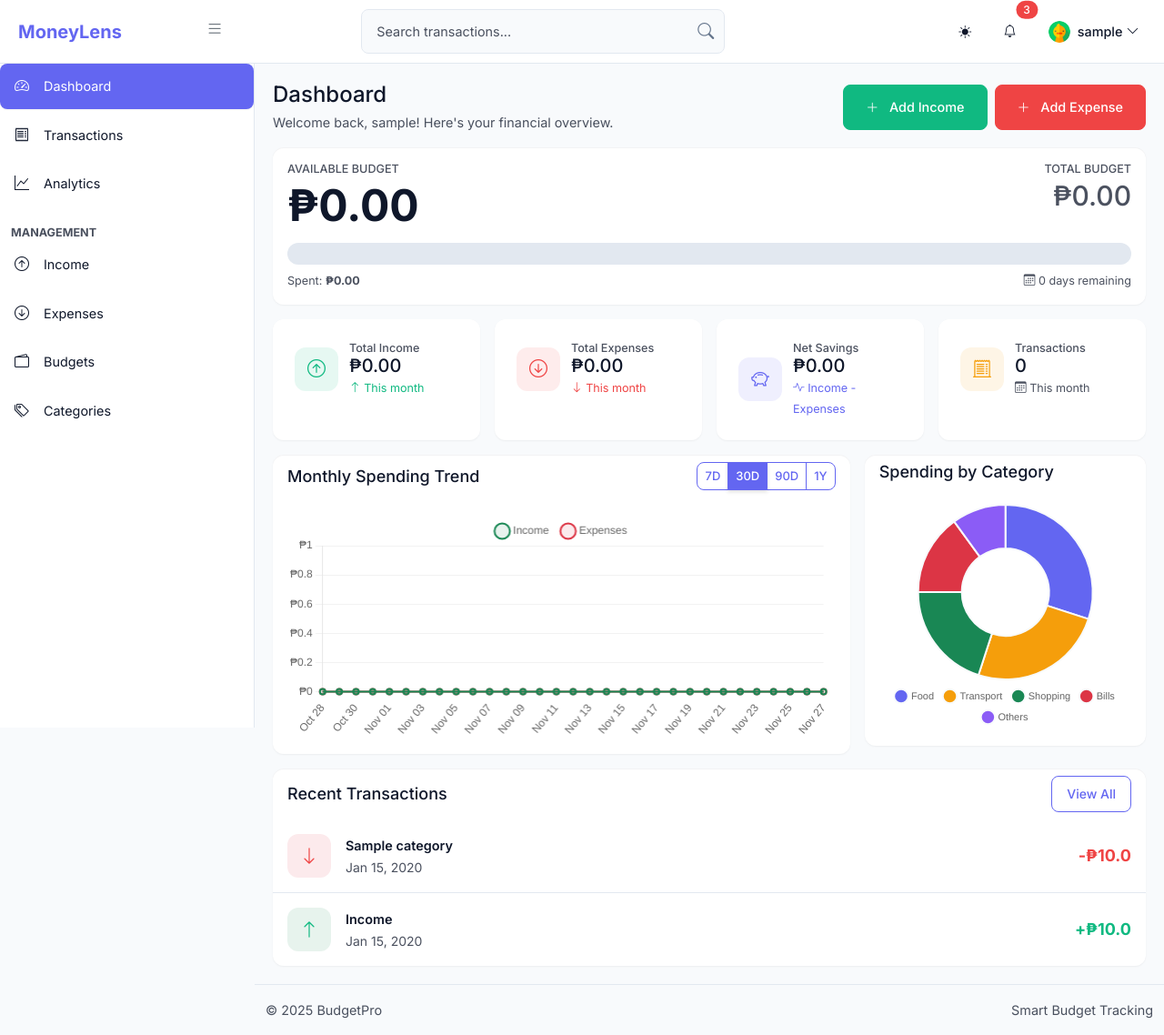
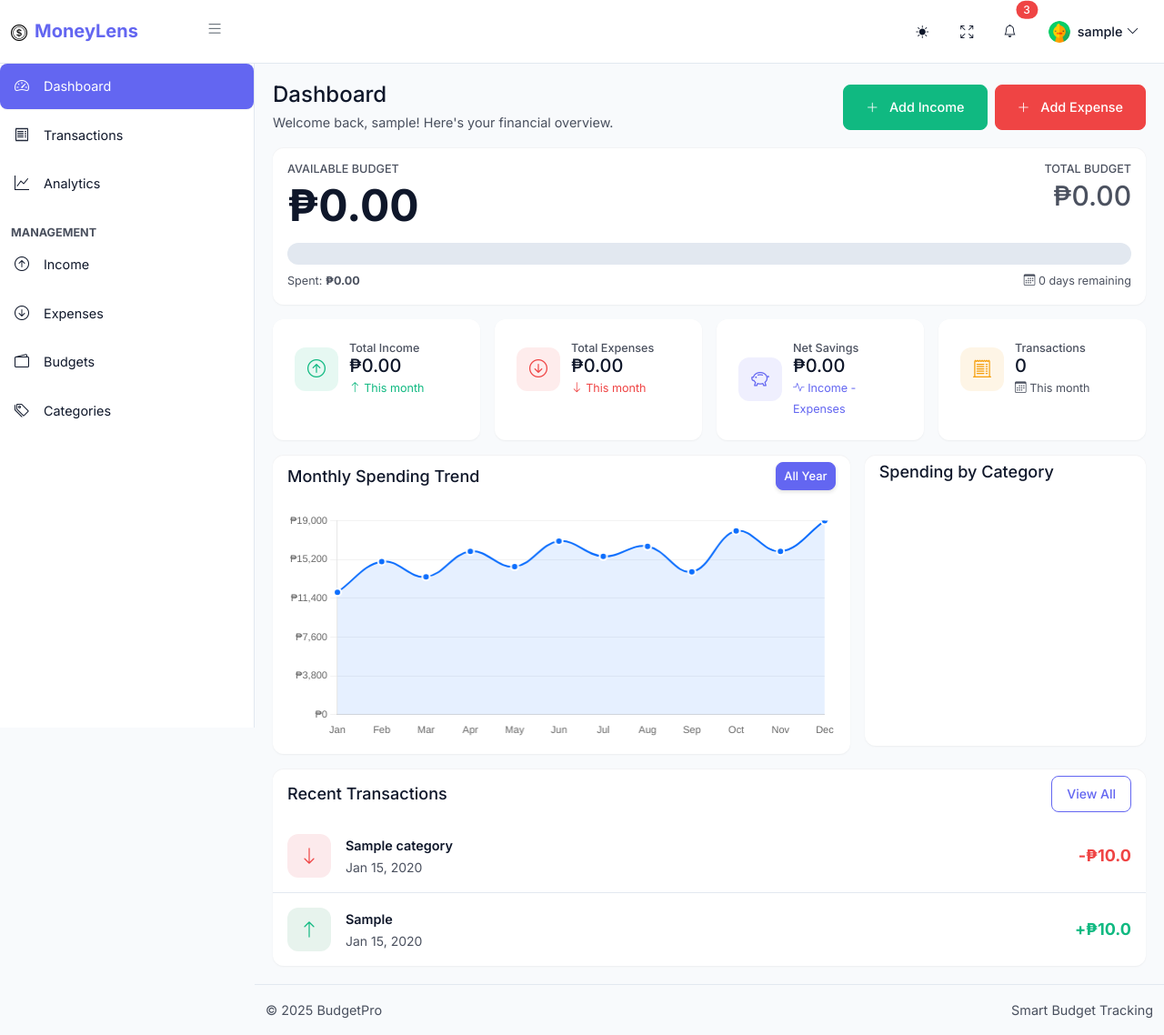
Before and after one commit to n3mo1101/cc6-expense-tracker, a Django app: page / in a window 1280 px wide. Shown: the whole page at 91% size. Run offline with Django 5.2, Linux system fonts and the light colour scheme; a user stored in the database is signed in; tables that the repository leaves empty hold one stand-in row (values such as "Sample post"); a map, chart or similar area stays blank.

Commit message:
Major fixes and optimization update
Fix responsiveness for mobile view, chart and graph now only tracks monthly expenses.

```diff
--- a/projectsite/expense_tracker/views.py
+++ b/projectsite/expense_tracker/views.py
@@ -159,10 +159,17 @@ def dashboard_view(request):
 
     # Sort by date descending
     transactions.sort(key=lambda x: x['date'], reverse=True)
-    recent_transactions = transactions[:10]
+    recent_transactions = transactions[:7]
 
     # Prepare chart data (last 30 days)
-    chart_data = prepare_chart_data(user, days=30)
+    chart_data = prepare_chart_data(user, months=1)
+
+    # Prepare category data for donut chart
+    category_chart_data = []
+    category_chart_labels = []
+    for cat in categories_with_colors:
+        category_chart_data.append(cat['amount'])
+        category_chart_labels.append(cat['name'])
 
     context = {
         'total_budget': f"{total_budget:.2f}",
@@ -179,47 +186,47 @@ def dashboard_view(request):
         'recent_transactions': recent_transactions,
         'chart_labels': json.dumps(chart_data['labels']),
         'chart_expenses': json.dumps(chart_data['expenses']),
-        'chart_income': json.dumps(chart_data['income']),
+        # 'chart_income': json.dumps(chart_data['income']),
+        'category_data': json.dumps(category_chart_data),
+        'category_labels': json.dumps(category_chart_labels),
     }
 
     return render(request, 'dashboard.html', context)
 
 
-def prepare_chart_data(user, days=30):
-    """Prepare data for spending trend chart"""
+def prepare_chart_data(user, months=12):
+    """Prepare monthly data for spending trend chart"""
     today = timezone.now().date()
-    start_date = today - timedelta(days=days)
 
     # Initialize data structures
     labels = []
     expenses_data = []
-    income_data = []
 
-    # Generate date range
-    current_date = start_date
-    while current_date <= today:
-        labels.append(current_date.strftime('%b %d'))
+    # Generate last 12 months
+    for i in range(months - 1, -1, -1):
+        # Calculate the month
+        month_date = today.replace(day=1) - timedelta(days=i * 30)
+        month_start = month_date.replace(day=1)
 
-        # Get expenses for this date
-        daily_expenses = Expense.objects.filter(
+        # Get last day of month
+        if month_date.month == 12:
+            month_end = month_date.replace(year=month_date.year + 1, month=1, day=1) - timedelta(days=1)
+        else:
+            month_end = month_date.replace(month=month_date.month + 1, day=1) - timedelta(days=1)
+
+        labels.append(month_start.strftime('%b'))
+
+        # Get expenses for this month
+        monthly_expenses = Expense.objects.filter(
             user=user,
-            expense_date=current_date
+            expense_date__gte=month_start,
+            expense_date__lte=month_end
         ).aggregate(total=Sum('amount'))['total'] or 0
-        expenses_data.append(float(daily_expenses))
-
-        # Get income for this date
-        daily_income = Income.objects.filter(
-            user=user,
-            income_date=current_date
-        ).aggregate(total=Sum('amount'))['total'] or 0
-        income_data.append(float(daily_income))
-
-        current_date += timedelta(days=1)
+        expenses_data.append(float(monthly_expenses))
 
     return {
         'labels': labels,
-        'expenses': expenses_data,
-        'income': income_data
+        'expenses': expenses_data
     }
 
 
--- a/projectsite/templates/base.html
+++ b/projectsite/templates/base.html
@@ -159,23 +209,12 @@
                 <div class="container-fluid">
                     <!-- Logo/Brand -->
                     <a class="navbar-brand d-flex align-items-center" href="{% url 'home' %}">
-                        <span class="fs-3 me-2"></span>
-                        <h1 class="h4 mb-0 fw-bold text-primary">MoneyLens</h1>
+                        <span class="fs-3 me-2"><i class="bi bi-coin"></i></span>
+                        <h1 class="h4 mb-0 fw-bold text-primary d-none d-sm-block">MoneyLens</h1>
                     </a>
 
-                    <!-- Search Bar - Hidden on mobile -->
-                    <div class="search-container flex-grow-1 mx-4 d-none d-md-block">
-                        <div class="position-relative">
-                            <input type="search"
-                                   class="form-control"
-                                   placeholder="Search transactions..."
-                                   aria-label="Search">
-                            <i class="bi bi-search position-absolute top-50 end-0 translate-middle-y me-3"></i>
-                        </div>
-                    </div>
-
                     <!-- Right Side Icons -->
-                    <div class="navbar-nav flex-row">
+                    <div class="navbar-nav flex-row ms-auto">
                         <!-- Theme Toggle -->
                         <button class="btn btn-outline-secondary me-2"
                                 type="button"
@@ -185,6 +224,16 @@
                                 title="Toggle theme">
                             <i class="bi bi-sun-fill" id="themeIconLight"></i>
                             <i class="bi bi-moon-fill d-none" id="themeIconDark"></i>
+                        </button>
+
+                        <!-- Fullscreen Toggle -->
+                        <button class="btn btn-outline-secondary me-2 d-none d-md-inline-block"
+                                type="button"
+                                id="fullscreenToggle"
+                                data-bs-toggle="tooltip"
+                                data-bs-placement="bottom"
+                                title="Toggle fullscreen">
+                            <i class="bi bi-arrows-fullscreen"></i>
                         </button>
 
                         <!-- Notifications -->
@@ -220,7 +269,7 @@
                                      height="24"
                                      class="rounded-circle me-2">
                                 <span class="d-none d-md-inline">{{ user.username }}</span>
-                                <i class="bi bi-chevron-down ms-1"></i>
+                                <i class="bi bi-chevron-down ms-1 d-none d-md-inline"></i>
                             </button>
                             <ul class="dropdown-menu dropdown-menu-end">
                                 <li><a class="dropdown-item" href="#"><i class="bi bi-person me-2"></i>Profile</a></li>
@@ -339,20 +388,36 @@
     <!-- Custom Scripts -->
     <script>
         document.addEventListener('DOMContentLoaded', () => {
-            // Sidebar Toggle
             const toggleButton = document.querySelector('[data-sidebar-toggle]');
+            const sidebar = document.getElementById('admin-sidebar');
             const wrapper = document.getElementById('admin-wrapper');
+            const overlay = document.getElementById('sidebarOverlay');
 
-            if (toggleButton && wrapper) {
-                // Set initial state from localStorage
+            // Mobile vs Desktop sidebar behavior
+            function isMobile() {
+                return window.innerWidth < 992;
+            }
+
+            if (toggleButton && sidebar && wrapper) {
+                // Set initial state
+                if (!isMobile()) {
                     const isCollapsed = localStorage.getItem('sidebar-collapsed') === 'true';
                     if (isCollapsed) {
                         wrapper.classList.add('sidebar-collapsed');
                         toggleButton.classList.add('is-active');
                     }
+                }
 
-                // Attach click listener
-                toggleButton.addEventListener('click', () => {
+                // Toggle click handler
+                toggleButton.addEventListener('click', (e) => {
+                    e.stopPropagation();
+
+                    if (isMobile()) {
+                        // Mobile: slide sidebar and show overlay
+                        sidebar.classList.toggle('show');
+                        overlay.classList.toggle('show');
+                    } else {
+                        // Desktop: collapse sidebar
                         const isCurrentlyCollapsed = wrapper.classList.contains('sidebar-collapsed');
 
                         if (isCurrentlyCollapsed) {
@@ -364,6 +429,39 @@
                             toggleButton.classList.add('is-active');
                             localStorage.setItem('sidebar-collapsed', 'true');
                         }
+                    }
+                });
+
+                // Close sidebar when clicking overlay (mobile only)
+                if (overlay) {
+                    overlay.addEventListener('click', () => {
+                        sidebar.classList.remove('show');
+                        overlay.classList.remove('show');
+                    });
+                }
+
+                // Close sidebar when clicking a link (mobile only)
+                const sidebarLinks = sidebar.querySelectorAll('.nav-link');
+                sidebarLinks.forEach(link => {
+                    link.addEventListener('click', () => {
+                        if (isMobile()) {
+                            sidebar.classList.remove('show');
+                            overlay.classList.remove('show');
+                        }
+                    });
+                });
+
+                // Handle window resize
+                window.addEventListener('resize', () => {
+                    if (!isMobile()) {
+                        // Remove mobile classes on desktop
+                        sidebar.classList.remove('show');
+                        overlay.classList.remove('show');
+                    } else {
+                        // Remove desktop classes on mobile
+                        wrapper.classList.remove('sidebar-collapsed');
+                        toggleButton.classList.remove('is-active');
+                    }
                 });
             }
 
@@ -391,13 +487,26 @@
                     html.setAttribute('data-bs-theme', newTheme);
                     localStorage.setItem('theme', newTheme);
 
-                    // Toggle icons
                     if (newTheme === 'dark') {
                         themeIconLight.classList.add('d-none');
                         themeIconDark.classList.remove('d-none');
                     } else {
                         themeIconLight.classList.remove('d-none');
                         themeIconDark.classList.add('d-none');
+                    }
+                });
+            }
+
+            // Fullscreen Toggle
+            const fullscreenToggle = document.getElementById('fullscreenToggle');
+            if (fullscreenToggle) {
+                fullscreenToggle.addEventListener('click', () => {
+                    if (!document.fullscreenElement) {
+                        document.documentElement.requestFullscreen();
+                    } else {
+                        if (document.exitFullscreen) {
+                            document.exitFullscreen();
+                        }
                     }
                 });
             }
--- a/projectsite/templates/dashboard.html
+++ b/projectsite/templates/dashboard.html
@@ -154,14 +163,11 @@
             <div class="card-header d-flex flex-column flex-sm-row justify-content-between align-items-start align-items-sm-center gap-3">
                 <h5 class="card-title mb-0">Monthly Spending Trend</h5>
                 <div class="btn-group btn-group-sm" role="group">
-                    <button type="button" class="btn btn-outline-primary">7D</button>
-                    <button type="button" class="btn btn-outline-primary active">30D</button>
-                    <button type="button" class="btn btn-outline-primary">90D</button>
-                    <button type="button" class="btn btn-outline-primary d-none d-sm-inline-block">1Y</button>
+                    <button type="button" class="btn btn-outline-primary active">All Year</button>
                 </div>
             </div>
             <div class="card-body">
-                <canvas id="revenueChart" height="250"></canvas>
+                <canvas id="spendingChart" height="250"></canvas>
             </div>
         </div>
     </div>
@@ -200,7 +206,13 @@
                             {% endif %}
                         </div>
                         <div class="transaction-details">
-                            <div class="transaction-category">{{ transaction.category|default:transaction.type|capfirst }}</div>
+                            <div class="transaction-category">
+                                {% if transaction.type == 'expense' %}
+                                    {{ transaction.category }}
+                                {% else %}
+                                    {{ transaction.source }}
+                                {% endif %}
+                            </div>
                             <div class="transaction-date">{{ transaction.date|date:"M d, Y" }}</div>
                         </div>
                         <div class="transaction-amount {{ transaction.type }}">
@@ -232,35 +244,27 @@
 {% block extra_js %}
 <script src="https://cdn.jsdelivr.net/npm/chart.js"></script>
 <script>
-    // Revenue Chart (Line)
-    const revenueCtx = document.getElementById('revenueChart');
-    if (revenueCtx) {
-        new Chart(revenueCtx, {
+    // Monthly Spending Trend - Area Chart (Expenses Only)
+    const spendingCtx = document.getElementById('spendingChart');
+    if (spendingCtx) {
+        new Chart(spendingCtx, {
             type: 'line',
             data: {
-                labels: {{ chart_labels|safe|default:"['Week 1', 'Week 2', 'Week 3', 'Week 4']" }},
+                labels: {{ monthly_labels|safe|default:"['Jan', 'Feb', 'Mar', 'Apr', 'May', 'Jun', 'Jul', 'Aug', 'Sep', 'Oct', 'Nov', 'Dec']" }},
                 datasets: [
                     {
-                        label: 'Income',
-                        data: {{ chart_income|safe|default:"[5000, 6000, 5500, 7000]" }},
-                        borderColor: 'rgb(25, 135, 84)',
-                        backgroundColor: 'rgba(25, 135, 84, 0.1)',
+                        label: 'Monthly Expenses',
+                        data: {{ monthly_expenses|safe|default:"[12000, 15000, 13500, 16000, 14500, 17000, 15500, 16500, 14000, 18000, 16000, 19000]" }},
+                        borderColor: 'rgb(13, 110, 253)',
+                        backgroundColor: 'rgba(13, 110, 253, 0.1)',
                         tension: 0.4,
                         fill: true,
                         borderWidth: 2,
-                        pointRadius: 3,
-                        pointHoverRadius: 5
-                    },
-                    {
-                        label: 'Expenses',
-                        data: {{ chart_expenses|safe|default:"[3000, 3500, 4000, 4200]" }},
-                        borderColor: 'rgb(220, 53, 69)',
-                        backgroundColor: 'rgba(220, 53, 69, 0.1)',
-                        tension: 0.4,
-                        fill: true,
-                        borderWidth: 2,
-                        pointRadius: 3,
-                        pointHoverRadius: 5
+                        pointRadius: 4,
+                        pointHoverRadius: 6,
+                        pointBackgroundColor: 'rgb(13, 110, 253)',
+                        pointBorderColor: '#fff',
+                        pointBorderWidth: 2
                     }
                 ]
             },
@@ -273,32 +277,20 @@
                 },
                 plugins: {
                     legend: {
-                        position: 'top',
-                        labels: {
-                            usePointStyle: true,
-                            padding: 15,
-                            font: {
-                                size: 12
-                            }
-                        }
+                        display: false
                     },
                     tooltip: {
                         backgroundColor: 'rgba(0, 0, 0, 0.8)',
                         padding: 12,
                         titleFont: {
-                            size: 13
+                            size: 14
                         },
                         bodyFont: {
-                            size: 12
+                            size: 13
                         },
                         callbacks: {
                             label: function(context) {
-                                let label = context.dataset.label || '';
-                                if (label) {
-                                    label += ': ';
-                                }
-                                label += '₱' + context.parsed.y.toLocaleString();
-                                return label;
+                                return 'Expenses: ₱' + context.parsed.y.toLocaleString();
                             }
                         }
                     }
@@ -306,18 +298,38 @@
                 scales: {
                     y: {
                         beginAtZero: true,
+                        max: function(context) {
+                            // Calculate max value and round up to nearest thousand
+                            const max = Math.max(...context.chart.data.datasets[0].data);
+                            return Math.ceil(max / 1000) * 1000;
+                        },
                         ticks: {
+                            stepSize: function(context) {
+                                // Create exactly 6 ticks (0 to max)
+                                const max = Math.max(...context.chart.data.datasets[0].data);
+                                const roundedMax = Math.ceil(max / 1000) * 1000;
+                                return roundedMax / 5; // 6 ticks total (0 + 5 intervals)
+                            },
                             callback: function(value) {
                                 return '₱' + value.toLocaleString();
+                            },
+                            font: {
+                                size: 11
                             }
                         },
                         grid: {
-                            color: 'rgba(0, 0, 0, 0.05)'
+                            color: 'rgba(0, 0, 0, 0.05)',
+                            drawBorder: false
                         }
                     },
                     x: {
                         grid: {
                             display: false
+                        },
+                        ticks: {
+                            font: {
+                                size: 11
+                            }
                         }
                     }
                 }
```
Also changed, not shown: other parts of projectsite/templates/base.html (+69 -21 lines), other parts of projectsite/templates/dashboard.html (+19 -11 lines). Lines whose indentation alone changed are shown as unchanged.
